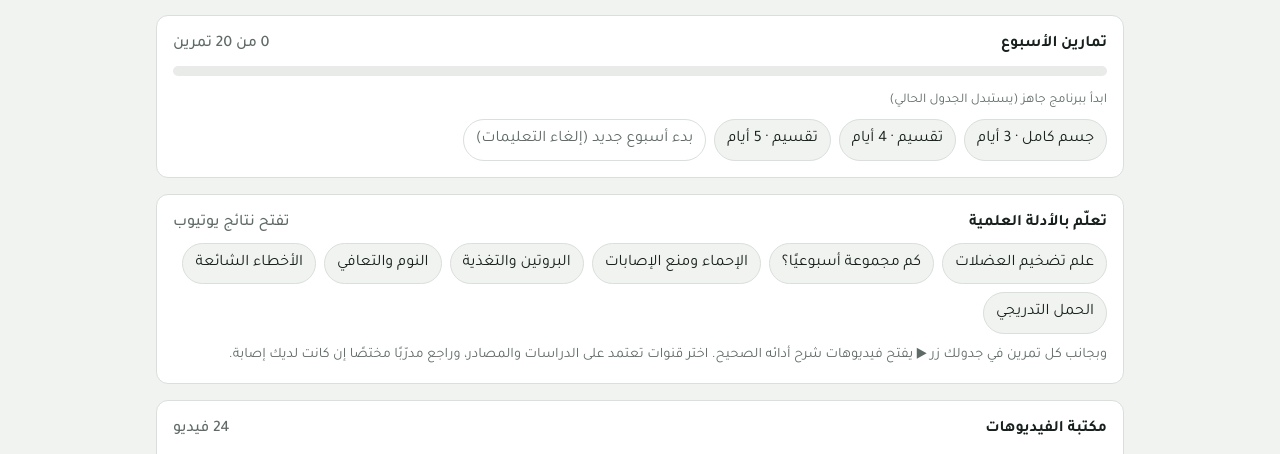
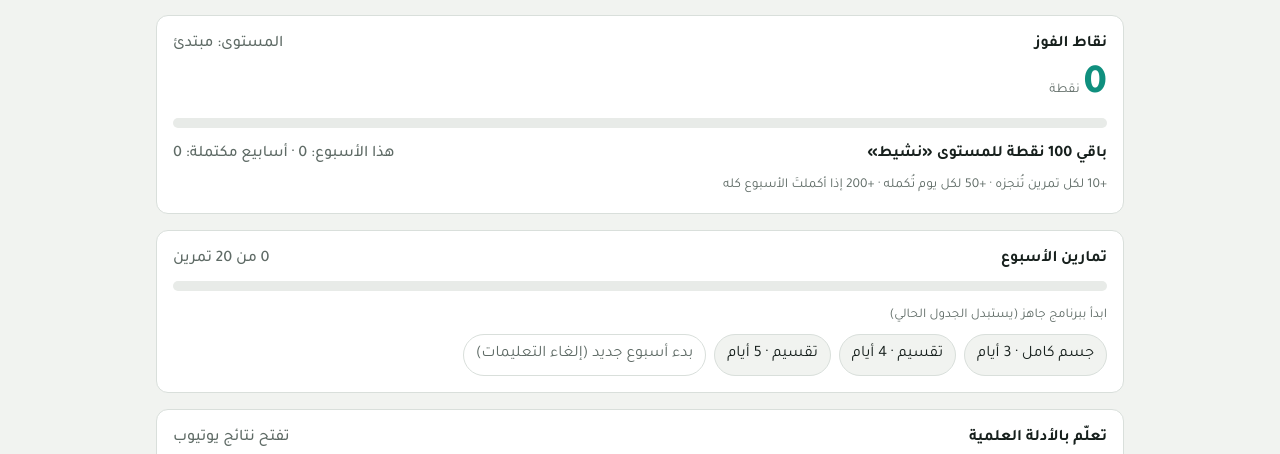
Before and after one commit to deia144/gym-planner, a plain HTML site: page index.html in a window 1280 px wide. Shown: the part 291-745 px from the top of the page. Drawn offline with Linux system fonts and the light colour scheme.

Commit message:
Add files via upload

```diff
--- a/index.html
+++ b/index.html
@@ -115,6 +115,15 @@ button,select,input,a{touch-action:manipulation;-webkit-tap-highlight-color:tran
 :focus-visible{outline:3px solid var(--acc);outline-offset:2px}
 .reset{border:1px solid var(--line);background:none;color:var(--mute);padding:7px 12px;border-radius:999px}
 @media (prefers-reduced-motion:reduce){.bar i{transition:none}}
+.big{margin:6px 0 2px;display:flex;align-items:baseline;gap:4px}
+.big b{font-size:2.6rem;font-weight:800;line-height:1.1;color:var(--acc);display:inline-block}
+.big small{color:var(--mute)}
+.big b.pop{animation:pp .45s}
+@keyframes pp{50%{transform:scale(1.25)}}
+.gain{margin-inline-start:10px;color:var(--acc);font-weight:800;opacity:0}
+.gain.on{animation:gn 1.3s ease-out}
+@keyframes gn{0%{opacity:1;transform:translateY(0)}100%{opacity:0;transform:translateY(-14px)}}
+@media (prefers-reduced-motion:reduce){.big b.pop,.gain.on{animation:none}}
 </style>
 
 <link rel="manifest" href="./manifest.webmanifest">
@@ -128,6 +137,13 @@ button,select,input,a{touch-action:manipulation;-webkit-tap-highlight-color:tran
 <h1>جدولي في النادي</h1>
 <p class="sub">رتّب أسبوعك، واكتب اسم التمرين لتظهر لك اقتراحات من مكتبة تمارين كبيرة، وسجّل تمارينك بالمجموعات والتكرارات والوزن، وعلّم ما أنجزته. يُحفظ كل شيء تلقائيًا في هذا المتصفح.</p>
 
+<section class="top pts" aria-label="نقاط الفوز">
+  <div class="stat"><span>نقاط الفوز</span><span id="lvl"></span></div>
+  <div class="big"><b id="ptot">0</b><small> نقطة</small><span class="gain" id="pgain"></span></div>
+  <div class="bar"><i id="lb"></i></div>
+  <div class="stat"><span id="lnext"></span><span id="pwk"></span></div>
+  <p class="sub" style="margin:8px 0 0;font-size:.85rem">+10 لكل تمرين تُنجزه · +50 لكل يوم تُكمله · +200 إذا أكملتَ الأسبوع كله</p>
+</section>
 <section class="top">
   <div class="stat"><span id="pt">تمارين الأسبوع</span><span id="pc"></span></div>
   <div class="bar"><i id="pb"></i></div>
@@ -309,6 +325,33 @@ $("tp").innerHTML=TP.map(function(x){return '<a target="_blank" rel="noopener" h
  document.getElementById("gTest").onclick=function(){if(ss&&ss.speaking)ss.cancel();say(true)};
  if(g.on&&ss){arm();setTimeout(function(){if(!spoken&&g.on)say(false)},600)}
 })();
+(function(){
+ var K="gym-points",P={total:0,weeks:0},last=null;
+ try{var o=JSON.parse(localStorage.getItem(K)||"null");if(o)P={total:+o.total||0,weeks:+o.weeks||0}}catch(e){}
+ function sv(){try{localStorage.setItem(K,JSON.stringify(P))}catch(e){}}
+ var LV=[[0,"مبتدئ"],[100,"نشيط"],[300,"قوي"],[700,"بطل"],[1500,"أسطورة"]];
+ function wk(){var d=0,days=0,tot=0;
+  S.days.forEach(function(x){var n=x.ex.length,k=x.ex.filter(function(e){return e.d}).length;tot+=n;d+=k;if(n&&k===n)days++});
+  var all=tot>0&&d===tot;return{p:d*10+days*50+(all?200:0),all:all}}
+ function upd(){
+  var w=wk(),t=P.total+w.p,i=0;
+  for(var j=0;j<LV.length;j++)if(t>=LV[j][0])i=j;
+  var el=document.getElementById("ptot");if(!el)return;
+  el.textContent=t;
+  document.getElementById("lvl").textContent="المستوى: "+LV[i][1];
+  var nx=LV[i+1];
+  document.getElementById("lb").style.width=(nx?(t-LV[i][0])/(nx[0]-LV[i][0])*100:100)+"%";
+  document.getElementById("lnext").textContent=nx?("باقي "+(nx[0]-t)+" نقطة للمستوى «"+nx[1]+"»"):"وصلتَ إلى أعلى مستوى";
+  document.getElementById("pwk").textContent="هذا الأسبوع: "+w.p+" · أسابيع مكتملة: "+P.weeks;
+  if(last!==null&&t>last){
+   var g=document.getElementById("pgain");g.textContent="+"+(t-last);g.classList.remove("on");void g.offsetWidth;g.classList.add("on");
+   el.classList.remove("pop");void el.offsetWidth;el.classList.add("pop")}
+  last=t}
+ function bank(){var w=wk();if(w.p>0){P.total+=w.p;if(w.all)P.weeks++;sv()}}
+ var od=draw;draw=function(){od.apply(this,arguments);upd()};
+ var rs=document.getElementById("rs");if(rs)rs.addEventListener("click",bank,true);
+ document.querySelectorAll("[data-p]").forEach(function(b){b.addEventListener("click",bank,true)});
+})();
 S=load();draw();
 })();
 </script>
```
